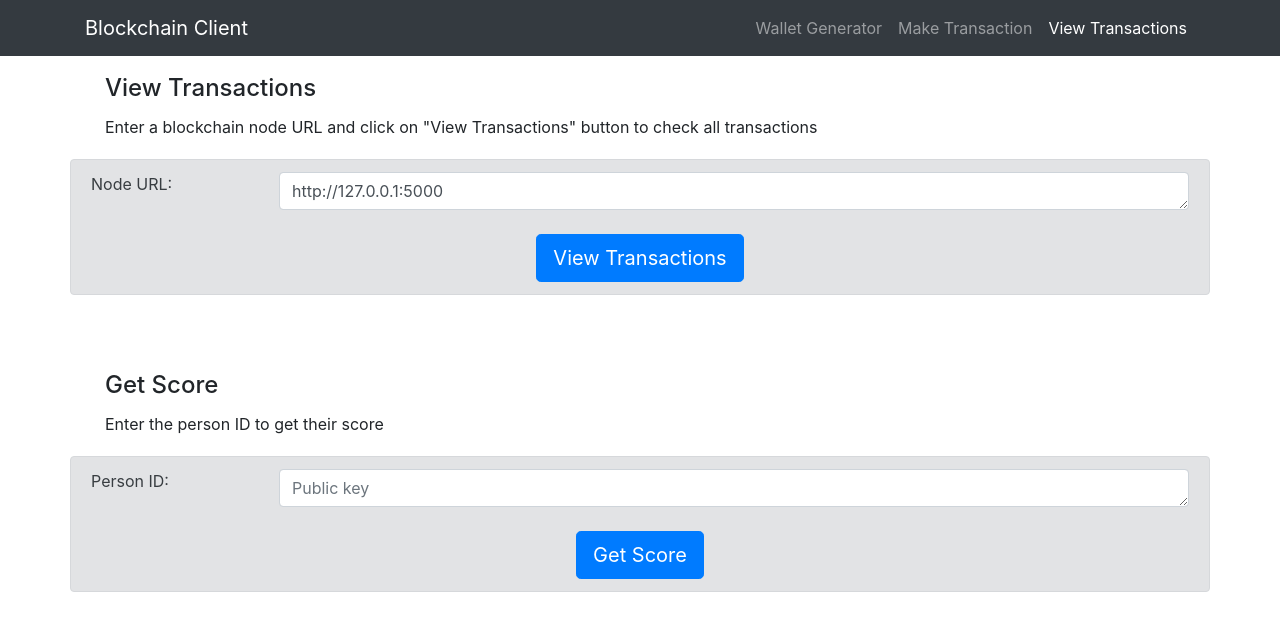
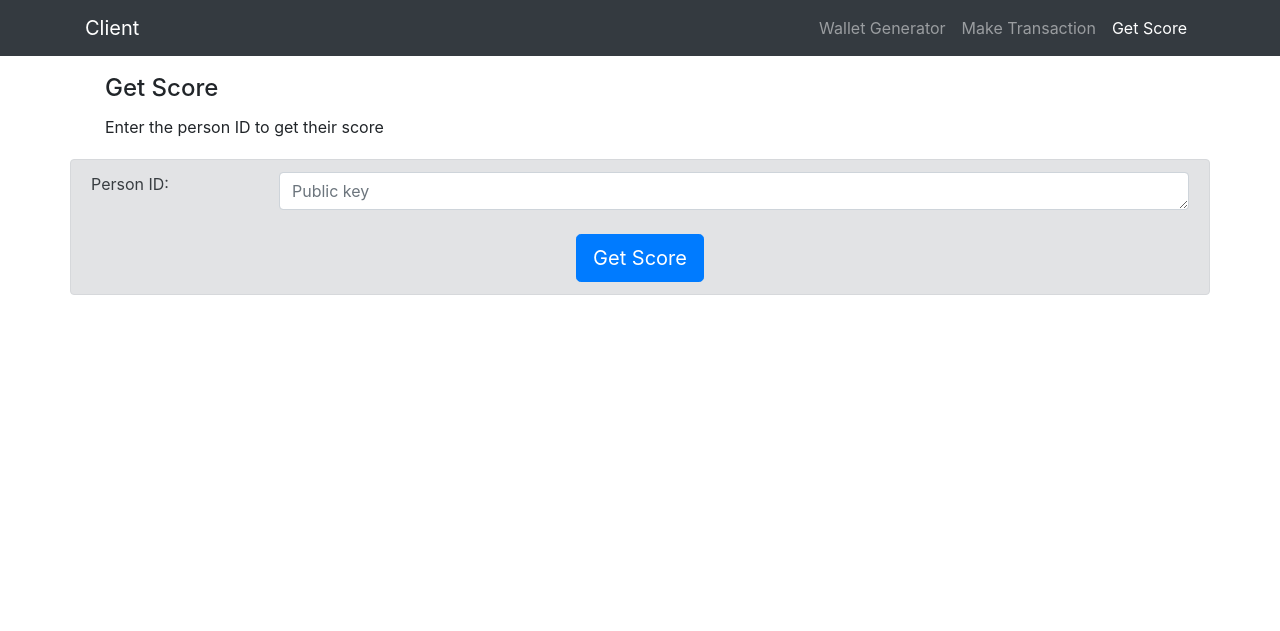
Before and after one commit to GreenBayRules/EvenPrompt2, a Flask app: template EvenV2/blockchain_client/templates/view_transactions.html in a window 1280 px wide. Shown: the top 631 px of the page. Run offline with Flask 2, Linux system fonts and the light colour scheme; the template is opened without the code that fills it, so the values that code supplies are empty; some libraries are stand-ins or nearby versions.

Commit message:
finished get score

```diff
--- a/EvenV2/blockchain_client/templates/view_transactions.html
+++ b/EvenV2/blockchain_client/templates/view_transactions.html
@@ -8,7 +8,7 @@
     <meta name="description" content="">
     <meta name="author" content="">
 
-    <title>Blockchain Client</title>
+    <title>Client</title>
 
     <!-- Bootstrap core CSS -->
     <link href="/static/vendor/bootstrap/css/bootstrap.min.css" rel="stylesheet">
@@ -22,7 +22,7 @@
     <!-- Navigation -->
     <nav class="navbar navbar-expand-lg navbar-dark bg-dark fixed-top">
       <div class="container">
-        <a class="navbar-brand" href="#">Blockchain Client</a>
+        <a class="navbar-brand" href="#">Client</a>
         <button class="navbar-toggler" type="button" data-toggle="collapse" data-target="#navbarResponsive" aria-controls="navbarResponsive" aria-expanded="false" aria-label="Toggle navigation">
           <span class="navbar-toggler-icon"></span>
         </button>
@@ -36,7 +36,7 @@
               <a class="nav-link" href="/make/transaction">Make Transaction</a>
             </li>
             <li class="nav-item active">
-              <a class="nav-link" href="/view/transactions">View Transactions
+              <a class="nav-link" href="/view/transactions">Get Score
                 <span class="sr-only">(current)</span>
               </a>
             </li>
@@ -44,47 +44,6 @@
         </div>
       </div>
     </nav>
-
-
-    <!-- Blockchain Node URL Selector -->
-    <div class="container">
-      <div class="row">
-        <div class="col-lg-12">
-
-          <div class="card-body">
-            <h4 class="card-title">View Transactions</h4>
-            <p class="card-text">Enter a blockchain node URL and click on "View Transactions" button to check all transactions</p>
-          </div>
-
-        </div>
-      </div>
-    </div>
-
-    <div class="container alert alert-secondary">
-
-        <div class="row">
-          <label class="col-sm-2">Node URL:</label>
-          <div class="col-sm-10">
-            <textarea id="node_url" rows="1" class="form-control">http://127.0.0.1:5000</textarea>
-          </div>
-        </div>
-
-        <br>
-
-        <div class="row">
-          <div class="col-lg-12 text-center">
-            <input type="button" id="view_transactions" class="btn btn-primary btn-lg" value="View Transactions">
-          </div>
-        </div>
-
-    </div>
-
-    <br>
-    <!-- Blockchain Transactions Table -->
-    <div class="container">
-      <table id="transactions_table" class="table table-striped table-bordered" cellspacing="0" width="100%">
-      </table>
-    </div>
 
     <!-- Blockchain Get Score -->
     <div class="container">
@@ -134,14 +93,15 @@
       $(function(){
 
 
-        $('#view_transactions').click(function(){
+        $('#get_score').click(function(){
 
           $.ajax({
-            url: document.getElementById("node_url").value + "/chain",
+            url: "http://127.0.0.1:500"+Math.floor(Math.random() * 4)+"/chain",
             type: 'GET',
             success: function(response){
 
               console.log(response);
+              console.log("http://127.0.0.1:500"+Math.floor(Math.random() * 3)+"/chain")
               //Generate Transactions Table
               var transactions = [];
               count = 1;
@@ -166,19 +126,14 @@
                 };
               };
 
-              document.getElementById("score").innerHTML = response["chain"][response["chain"].length - 1]["transactions"][0]["value"]
 
-              // Restrict a column to 10 characters, do split words
-                $('#transactions_table').dataTable( {
-                  data: transactions,
-                  columns: [{ title: "#" },
-                            { title: "Recipient Address"},
-                            { title: "Sender Address"},
-                            { title: "Value"},
-                            { title: "Timestamp"},
-                            { title: "Block"}],
-                  columnDefs: [ {targets: [1,2,3,4,5], render: $.fn.dataTable.render.ellipsis( 25 )}]
-                } );
+              for (i = response["chain"].length - 1; i > 0; i--) {
+                console.log("for loop entered")
+                if(response["chain"][i]["transactions"][0]["recipient_address"] === document.getElementById("person_id").value) {
+                  console.log("if entered")
+                   document.getElementById("score").innerHTML = response["chain"][response["chain"].length - 1]["transactions"][0]["value"]
+                }
+              }
 
             },
             error: function(error){
```
